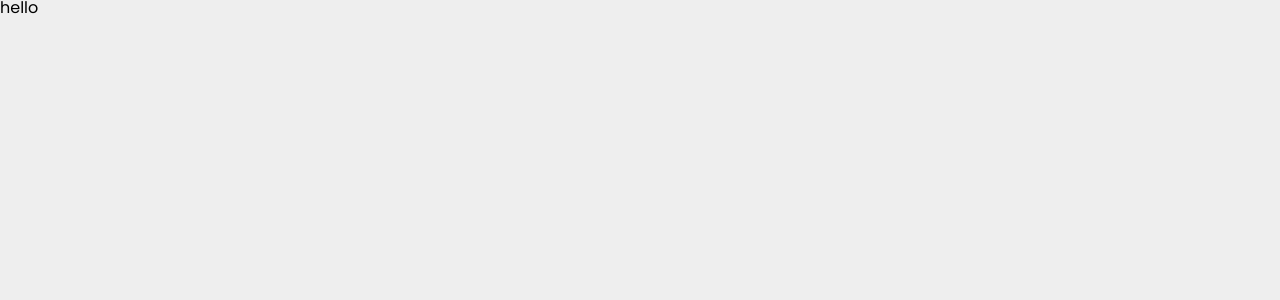
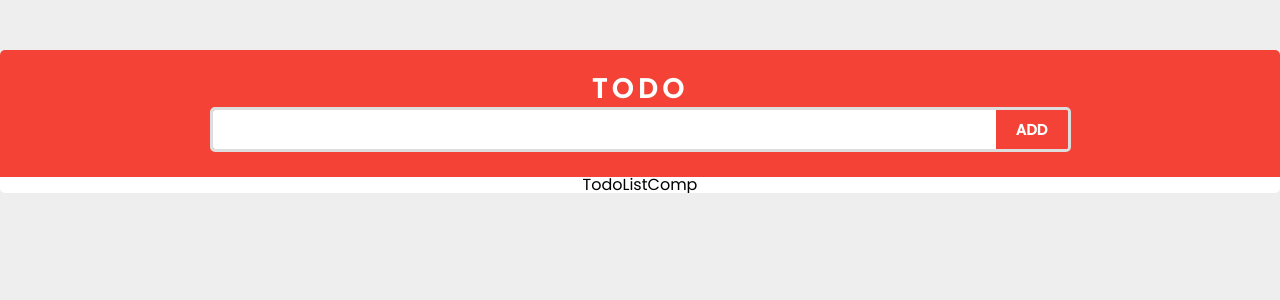
Before and after one commit to abdullahkus/advanced-todo-app, a React (Create React App) app: page / in a window 1280 px wide. Shown: the top 300 px of the page. Built offline with nearby package versions, Linux system fonts and the light colour scheme.

Commit message:
TodoAdd component added

```diff
--- a/src/App.js
+++ b/src/App.js
@@ -1,12 +1,16 @@
 // Styles
 import { GlobalStyle } from './styles/Global.styles'
+import { AppContainer } from './App.styles';
+// Services
+// Components
+import TodoComp from './components/Todo/Todo.component'
 
 const App = () => {
   return (
-    <>
+    <AppContainer>
       <GlobalStyle />
-      hello
-    </>
+      <TodoComp />
+    </AppContainer>
   );
 }
 
--- a/src/components/Todo/Todo.component.jsx
+++ b/src/components/Todo/Todo.component.jsx
@@ -1,7 +1,17 @@
 import React from 'react';
+// Styles
+import { TodoContainer } from './Todo.styles';
+// Components
+import TodoAddComp from './TodoAdd/TodoAdd.component';
+import TodoListComp from './TodoList/TodoList.component';
 
 const TodoComp = () => {
-  return <div>Todo.component</div>;
+  return (
+    <TodoContainer className='container'>
+      <TodoAddComp />
+      <TodoListComp />
+    </TodoContainer>
+  );
 };
 
 export default TodoComp;
--- /dev/null
+++ b/src/components/Todo/Todo.styles.jsx
@@ -0,0 +1,12 @@
+import styled from 'styled-components';
+
+export const TodoContainer = styled.div`
+  display: flex;
+  flex-direction: column;
+  justify-content: center;
+  align-items: center;
+  background-color: #fff;
+  border-radius: 5px;
+  margin-top: 50px;
+  overflow: hidden;
+`;
--- a/src/components/Todo/Todo.styles.tsx
+++ /dev/null
@@ -1 +0,0 @@
-import styled from 'styled-components';
--- a/src/components/Todo/TodoAdd/TodoAdd.component.jsx
+++ b/src/components/Todo/TodoAdd/TodoAdd.component.jsx
@@ -1,7 +1,26 @@
 import React from 'react';
+// Styles
+import {
+  TodoAddContainer,
+  TodoAddTitle,
+  FormContainer,
+  AddInput,
+  AddButton
+} from './TodoAdd.styles';
+// Components
+import InputComp from '../../../ui/Input/Input.component';
+import ButtonComp from '../../../ui/Button/Button.component';
 
 const TodoAddComp = () => {
-  return <div>TodoAddComp</div>;
+  return (
+    <TodoAddContainer>
+      <TodoAddTitle>Todo</TodoAddTitle>
+      <FormContainer>
+        <AddInput as={InputComp} />
+        <AddButton as={ButtonComp} >Add</AddButton>
+      </FormContainer>
+    </TodoAddContainer>
+  );
 };
 
 export default TodoAddComp;
--- a/src/components/Todo/TodoAdd/Todoadd.styles.jsx
+++ b/src/components/Todo/TodoAdd/Todoadd.styles.jsx
@@ -1 +1,44 @@
 import styled from 'styled-components';
+import { BaseButton } from '../../../ui/Button/Button.styles';
+import { BaseInput } from '../../../ui/Input/Input.styles';
+
+export const TodoAddContainer = styled.div`
+  display: flex;
+  flex-direction: column;
+  align-items: center;
+  gap: 5px;
+  padding: 25px;
+  width: 100%;
+  background: ${(props) => props.theme.color.primary};
+`;
+
+export const TodoAddTitle = styled.h1`
+  font-size: 27px;
+  text-transform: uppercase;
+  letter-spacing: 5px;
+  font-weight: bolder;
+  color: #fff;
+`;
+
+export const FormContainer = styled.div`
+  display: flex;
+  border: 3px solid ${(props) => props.theme.color.grayThree};
+  border-radius: 5px;
+  width: 70%;
+  overflow: hidden;
+`;
+
+export const AddInput = styled(BaseInput)`
+  border: 0;
+  width: 100%;
+  height: 100%;
+  border-radius: 0;
+`;
+
+export const AddButton = styled(BaseButton)`
+  border-bottom-left-radius: 5px;
+  border-top-left-radius: 5px;
+  border-bottom-right-radius: 0;
+  border-top-right-radius: 0;
+  margin-right: 0;
+`;
```
